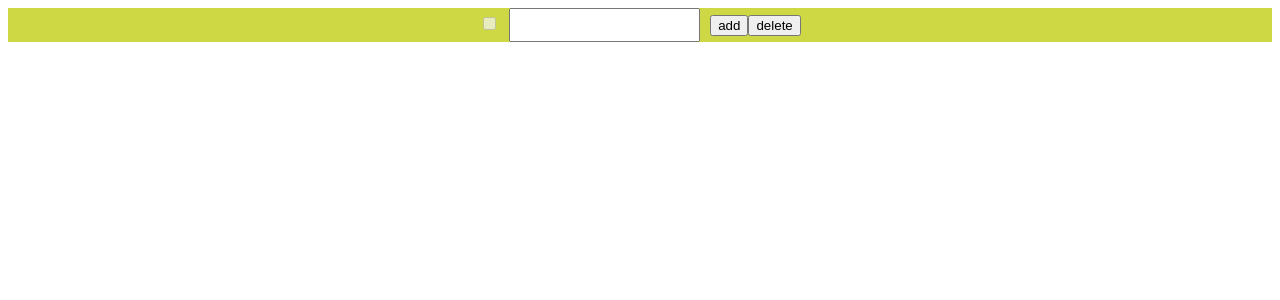
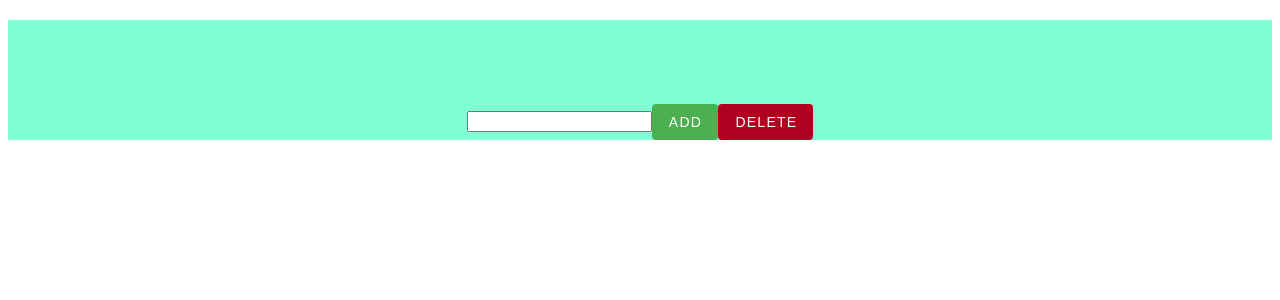
Before and after one commit to jawad-jerry/vue-ts, a Vue app: page / in a window 1280 px wide. Shown: the top 300 px of the page. Built offline with nearby package versions, Linux system fonts and the light colour scheme.

Commit message:
new file

```diff
--- a/src/App.vue
+++ b/src/App.vue
@@ -1,31 +1,19 @@
 <script setup lang="ts">
 import { ref } from 'vue'
-import First from './components/first.vue'
-//import second from './components/second.vue'
+//import First from './components/first.vue'
+import second from './components/second.vue'
 //import Todo from './components/Todo.vue'
 //import counter from './components/counter.vue'
-
-
-
 
 
 </script>
 
 <template>
-<first></first>
-
-
-
-
-
-
+<second></second>
 
 </template>
 
 <style scoped>
 
-.counter{
-  font-size: 18px;
-}
 
 </style>
--- a/src/components/second.vue
+++ b/src/components/second.vue
@@ -6,43 +6,52 @@ const selectAll = ref(false)
 const secondItems: any = ref([])
 const saveSecond = () =>{
   if(!secondItem.value)return
+  const duplicate = secondItems.value.some((el:any) => el.title == secondItem.value)
+  if(duplicate){
+    return alert('already exits')
+  }
+  if(secondItem.value?.toLocaleLowerCase().includes('vue')){
+    alert('vue is good frame work')
+    return
+  }
   secondItems.value.push({
     done: false,
     title: secondItem.value
-  });
+  })
   secondItem.value = ''
 }
 const del = () =>{
-  selectAll.value = false
+  selectAll.value =false
   for(let index = secondItems.value.length-1;; index--){
     if(secondItems.value[index].done){
-      secondItems.value.splice(index, 2)
+      secondItems.value.splice(index,1)
     }
   }
 }
-watch(selectAll, (newValue) =>{
-  secondItems.value.formeach((Element:any, index:any) =>{
+watch(selectAll,(newValue) =>{
+  secondItems.value.forEach((Element:any, index:any) =>{
     secondItems.value[index].done = !secondItems.value[index].done
   })
 })
-  const deleteItem = (index : any) =>{
-    secondItems.value.splice(index, 1)
-  }
+const deleteItem = (index: any) =>{
+  secondItems.value.splice(index,1)
+}
 </script>
 <template>
+
  <div class="container">
   <div>
-    <input type="checkbox" v-model="selectAll"  :disabled="!secondItems.length">
-    <input type="text" v-model="secondItem" @keydown.enter="saveSecond()">
-    <button type="button" @click="saveSecond">add</button>
-    <button type="button" @click="del">delete</button>
+    <v-checkbox type="checkbox" v-model="selectAll" ></v-checkbox>
+    <input   type="text" v-model="secondItem" @keypress.enter="saveSecond()">
+    <v-btn type="button"   variant="flat" color="success" @click="saveSecond">add</v-btn>
+    <v-btn type="button" variant="flat"  color="error" @click="del">delete</v-btn>
   </div>
   <div>
     <table>
       <tr v-for="(second, index) in secondItems">
         <td><input type="checkbox" v-model="secondItems[index].done"></td>
         <td><span :class="second.done? 'done' : ''">{{ second.title }}</span></td>
-        <button type="button" @click="deleteItem(index)">x</button>
+        <td><v-btn type="button" @click="deleteItem(index)">x</v-btn></td>
       </tr>
     </table>
   </div>
@@ -55,8 +64,9 @@ watch(selectAll, (newValue) =>{
   justify-content: center;
   align-items: center;
   margin-top: 20px;
-  color: blueviolet;
+  color: black;
   background-color: aquamarine;
 
 }
+
 </style>
```
Also changed, not shown: src/components/counter.vue (+10 -10 lines).
